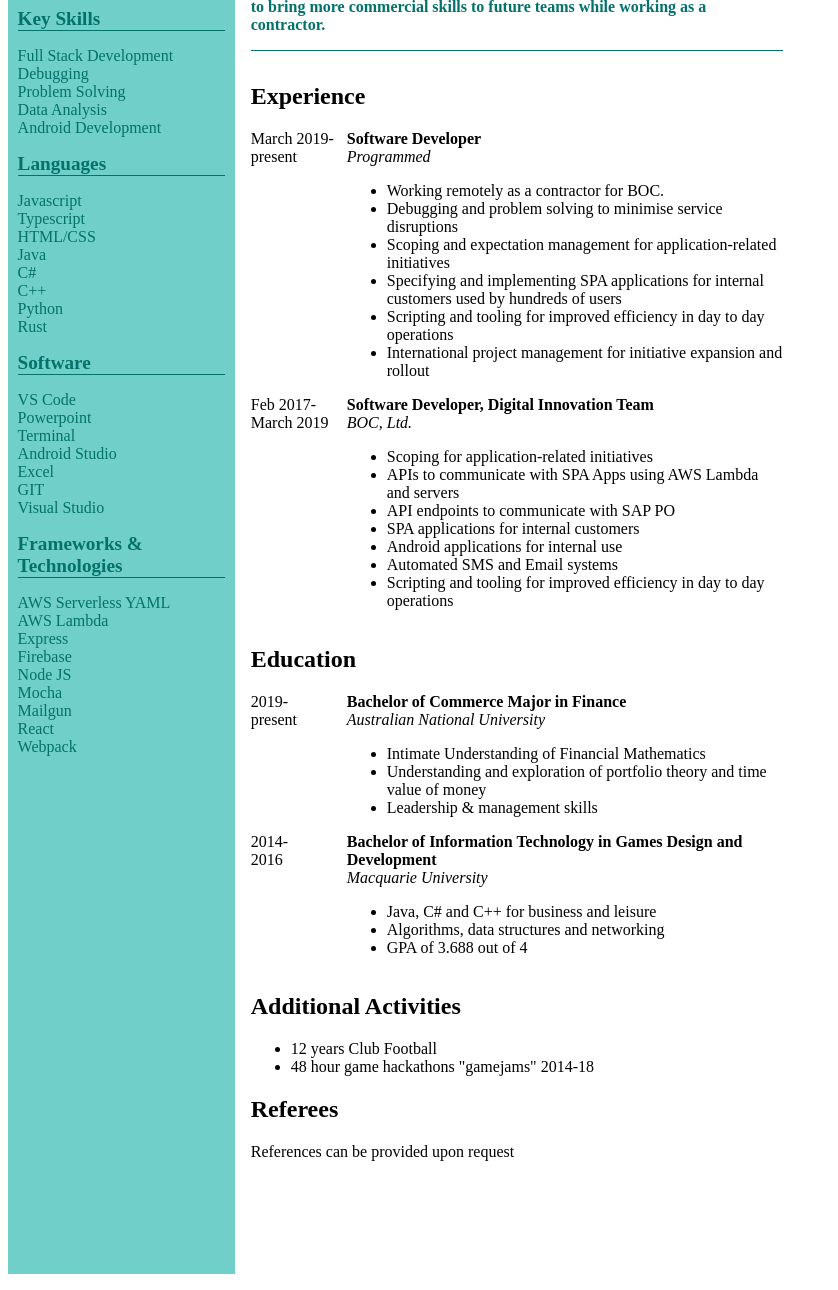
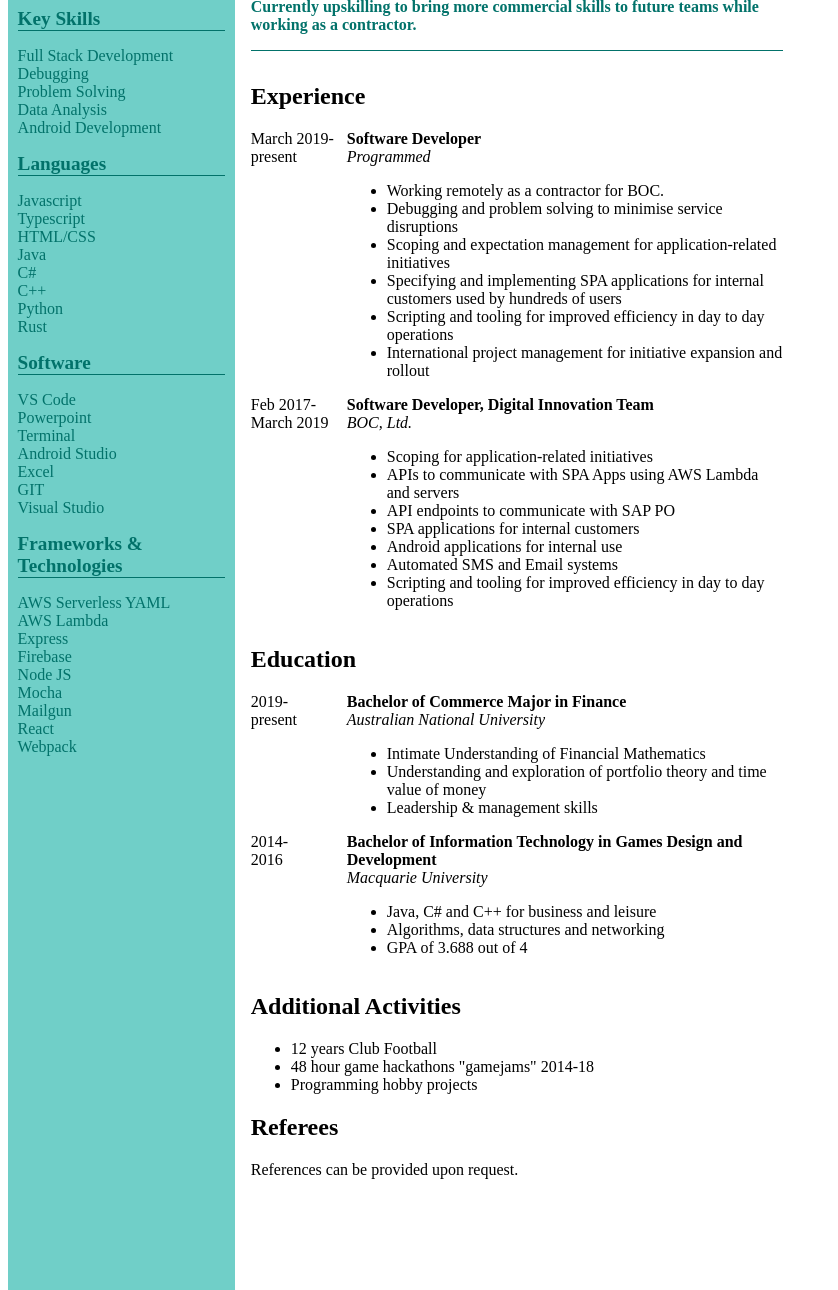
Before and after one commit to SidneyArmitage/staticPages, a website built with Parcel: page resume/index.html in a window 1280 px wide. Shown: the part 157-1447 px from the top of the page, without its empty margins (0-838 px from the left). Built offline with nearby package versions, Linux system fonts and the light colour scheme.

Commit message:
more specific on years of experience

```diff
--- a/resume/index.html
+++ b/resume/index.html
@@ -117,7 +117,7 @@
   </div>
   <div class="content">
     <p class="description">
-      Passionate software developer with 6 years experience. Currently upskilling to bring more commercial skills to future teams while working as a contractor.
+      Passionate software developer with 6 years programming experience. Currently upskilling to bring more commercial skills to future teams while working as a contractor.
     </p>
     <section>
       <h1>Experience</h1>
@@ -201,11 +201,12 @@
       <ul>
         <li>12 years Club Football</li>
         <li>48 hour game hackathons "gamejams" 2014-18</li>
+        <li>Programming hobby projects</li>
       </ul>
     </section>
     <section>
       <h1>Referees</h1>
-      References can be provided upon request
+      References can be provided upon request.
     </section>
   </div>
 </body>
```
